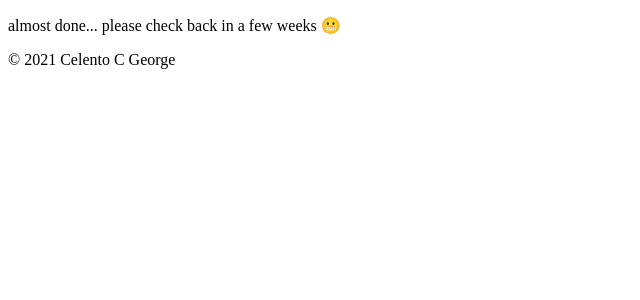
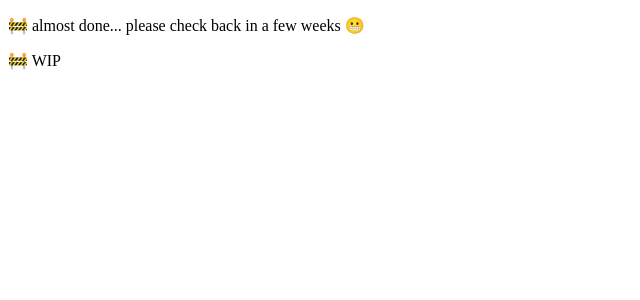
Before and after one commit to celento/celento.me-, a Next.js app: page / in a window 1280 px wide. Shown: the top 300 px of the page, without its empty margins (0-640 px from the left). Built offline with nearby package versions, Linux system fonts and the light colour scheme.

Commit message:
Update index.js

```diff
--- a/pages/index.js
+++ b/pages/index.js
@@ -15,7 +15,7 @@ export default function Home() {
 
         <p className="mt-3 text-xl">
 
-         <p className="my-1">almost done... please check back in a few weeks 😬</p>
+         <p className="my-1">🚧 almost done... please check back in a few weeks 😬</p>
 
         </p>
 
@@ -23,7 +23,7 @@ export default function Home() {
       </main>
 
       <footer className="flex items-center text-sm justify-center w-full h-24 border-t ">
-         <p className>© 2021 Celento C George </p>
+         <p className> 🚧 WIP </p>
       </footer>
     </div>
   )
```
